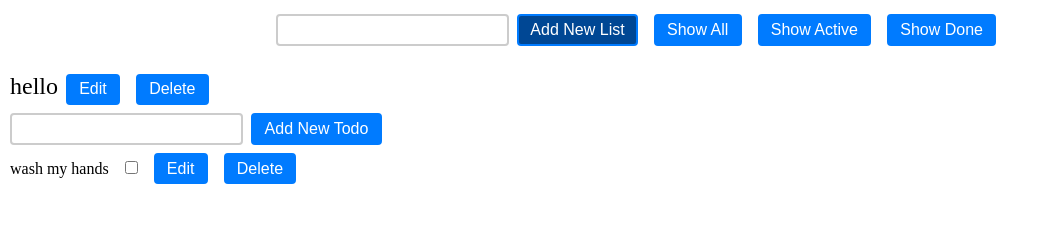
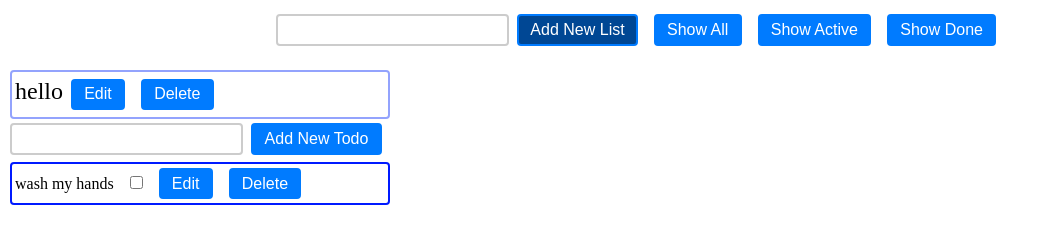
Before and after one commit to MAST1999/To-Do-Project, a website with bundled scripts: page index.html in a window 1280 px wide. Shown: the whole page, without its empty margins (0-1049 px from the left). Built offline with nearby package versions, Linux system fonts and the light colour scheme.

Commit message:
edited the styles a bit

```diff
--- a/style.css
+++ b/style.css
@@ -84,3 +84,15 @@ button {
 #btnAddList {
   background-color: #004794;
 }
+
+.titleContainer {
+  padding: 3px;
+  border: rgb(147, 163, 253) solid 2px;
+  border-radius: 4px;
+}
+.todoPart {
+  margin: 3px 0px;
+  padding: 0px 3px;
+  border: 2px #001aff solid;
+  border-radius: 4px;
+}
```
